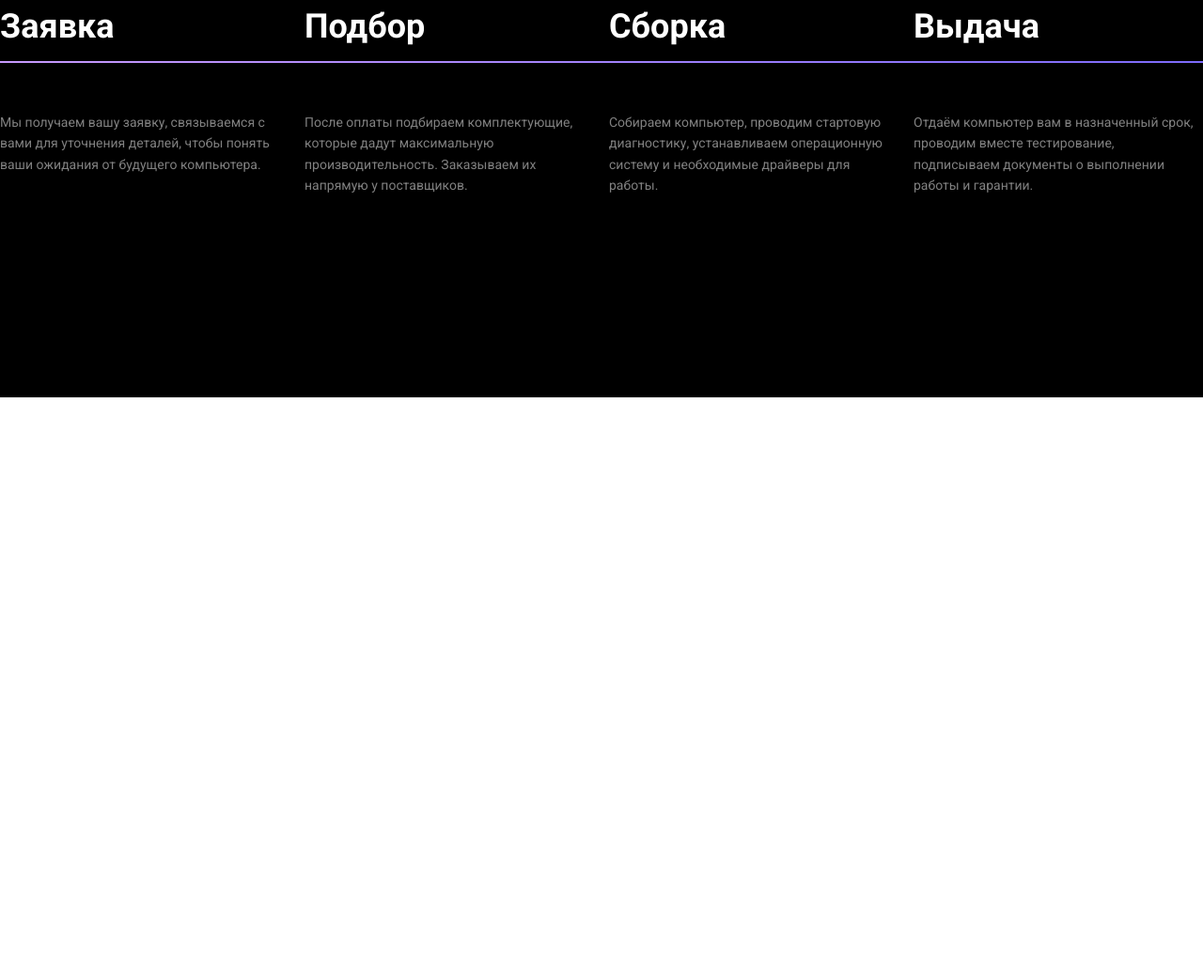
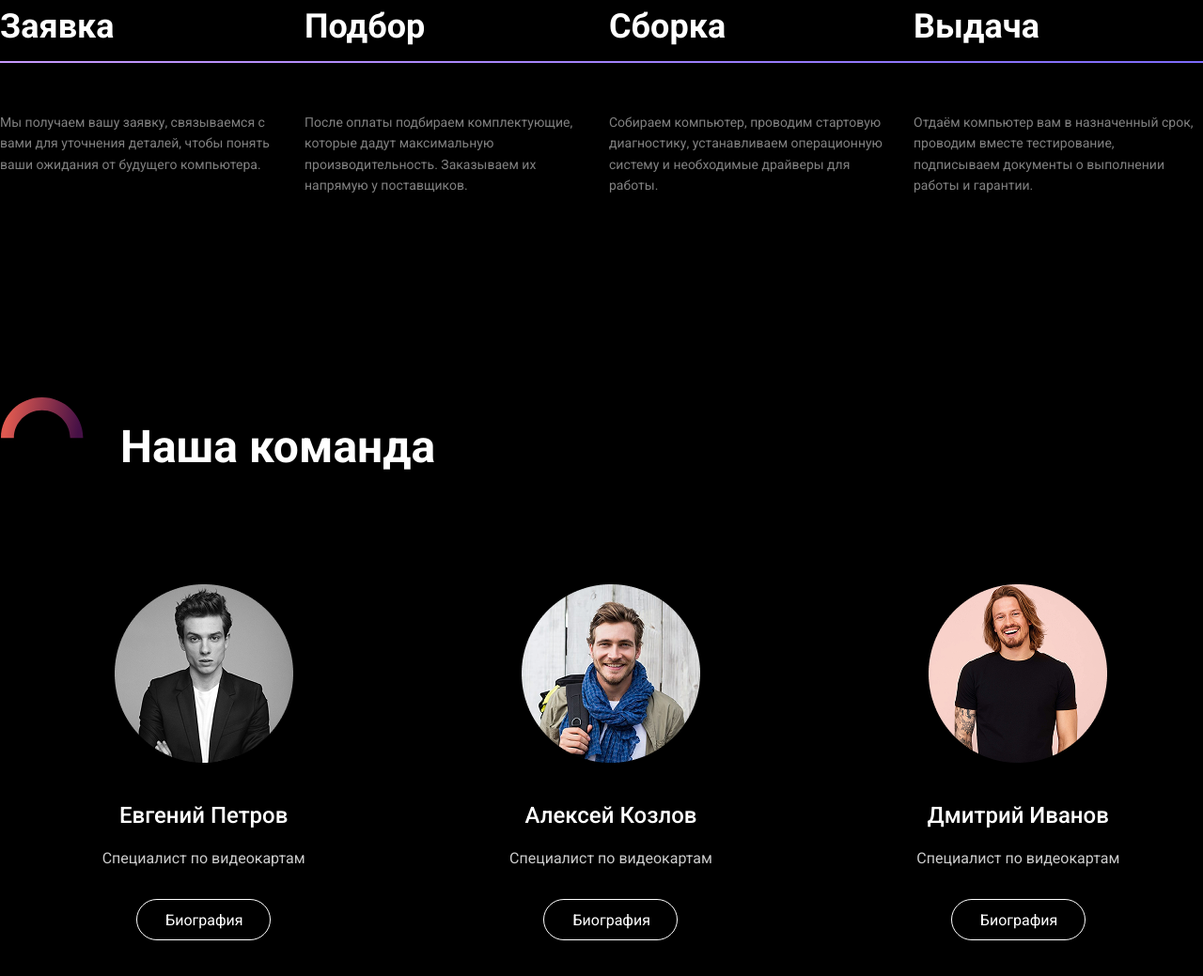
Before and after one commit to Chigryay/project-web, a plain HTML site: page index.html in a window 1280 px wide. Shown: the part 2076-3115 px from the top of the page at 94% size. Before the commit the page ends 2499 px from the top, so only its background shows below. Drawn offline with Linux system fonts and the light colour scheme.

Commit message:
section commnad

```diff
--- a/css/style.css
+++ b/css/style.css
@@ -264,3 +264,66 @@ header {
     height: 0.2rem;
     background: linear-gradient(142deg, #c89afc 0%, #7c6afa 100%);
 }
+
+.command {
+    padding-bottom: 20rem;
+}
+
+.command__header {
+    display: flex;
+    margin-bottom: 11.3rem;
+}
+
+.command__img {
+    margin-right: 3.8rem;
+    max-width: 9rem;
+    max-height: 4.4rem;
+}
+
+.command__header_title {
+    padding-top: 1.9rem;
+    font-weight: bold;
+    font-size: 4.8rem;
+    line-height: 140%;
+}
+
+.command__members {
+    display: flex;
+    justify-content: space-around;
+}
+
+.command__members_item {
+    display: flex;
+    flex-direction: column;
+    align-items: center;
+}
+
+.command__members_item_img {
+    margin-bottom: 4rem;
+    max-width: 19rem;
+    max-height: 19rem;
+}
+
+.command__members_item_fullName {
+    font-weight: 500;
+    font-size: 2.4rem;
+    line-height: 140%;
+}
+
+.command__members_item_description {
+    margin-bottom: 3rem;
+    font-weight: 400;
+    font-size: 1.6rem;
+    line-height: 160%;
+    opacity: 0.8;
+}
+
+.command__members_item_button {
+    max-width: 14.3rem;
+    max-height: 4.4rem;
+    font-weight: 400;
+    font-size: 1.6rem;
+    line-height: 150%;
+    background: transparent;
+    border: 1px solid #fff;
+}
--- a/index.html
+++ b/index.html
@@ -113,6 +113,44 @@
                 </div>
             </div>
         </section>
+        <section class="command">
+            <div class="container">
+                <div class="command__wrap">
+                    <div class="command__header">
+                        <div class="command__img">
+                            <img src="images/Ellipse 1 (Stroke) (1).svg" alt="">
+                        </div>
+                        <h2 class="command__header_title">Наша команда</h2>
+                    </div>
+                    <div class="command__members">
+                        <div class="command__members_item">
+                            <div class="command__members_item_img">
+                                <img src="images/Ellipse 2.png" alt="">
+                            </div>
+                            <h2 class="command__members_item_fullName">Евгений Петров</h2>
+                            <p class="command__members_item_description">Специалист по видеокартам</p>
+                            <button class="button command__members_item_button">Биография</button>
+                        </div>
+                        <div class="command__members_item">
+                            <div class="command__members_item_img">
+                                <img src="images/Ellipse 2 (1).png" alt="">
+                            </div>
+                            <h2 class="command__members_item_fullName">Алексей Козлов</h2>
+                            <p class="command__members_item_description">Специалист по видеокартам</p>
+                            <button class="button command__members_item_button">Биография</button>
+                        </div>
+                        <div class="command__members_item">
+                            <div class="command__members_item_img">
+                                <img src="images/Ellipse 2 (2).png" alt="">
+                            </div>
+                            <h2 class="command__members_item_fullName">Дмитрий Иванов</h2>
+                            <p class="command__members_item_description">Специалист по видеокартам</p>
+                            <button class="button command__members_item_button">Биография</button>
+                        </div>
+                    </div>
+                </div>
+            </div>
+        </section>
     </main>
 </body>
 
```
